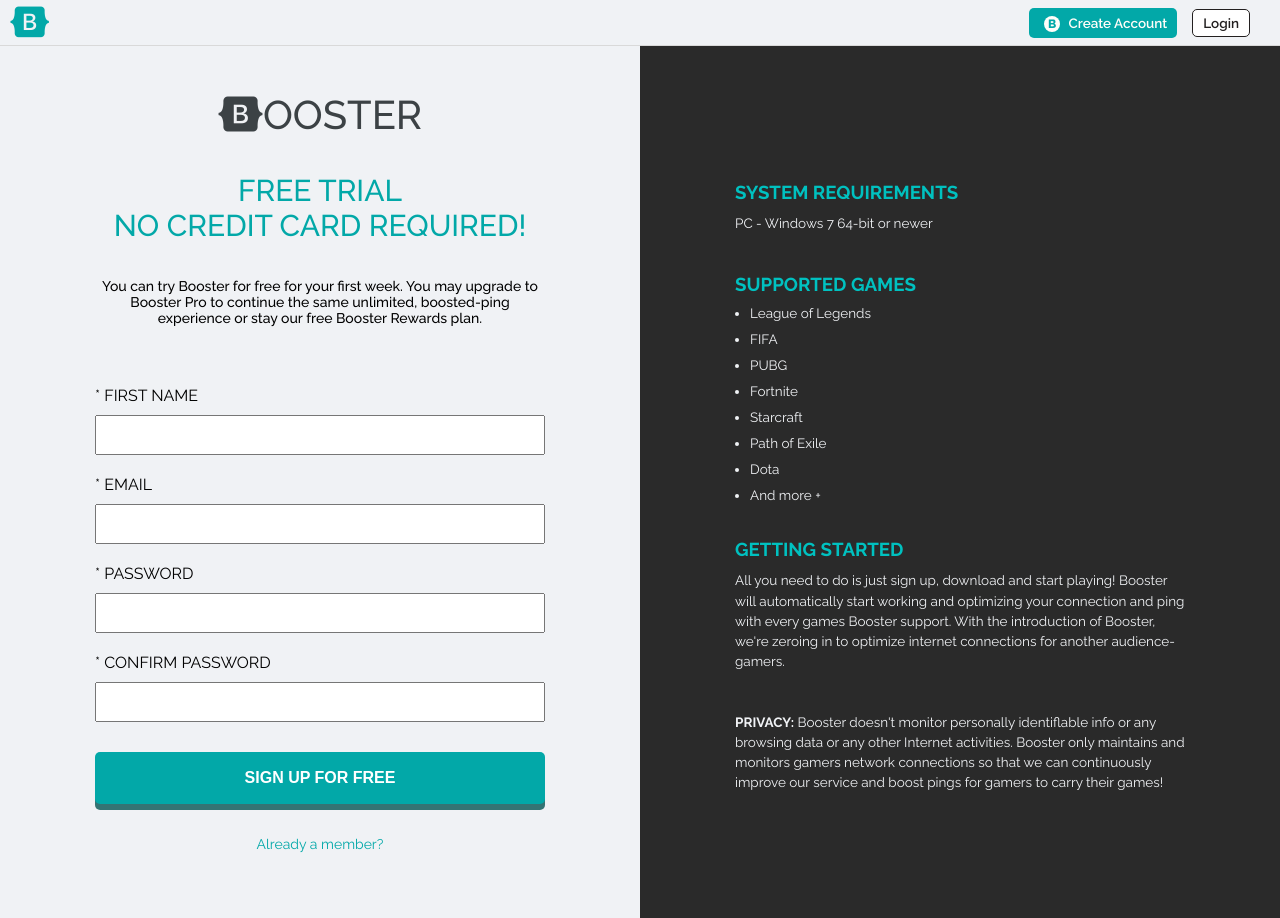
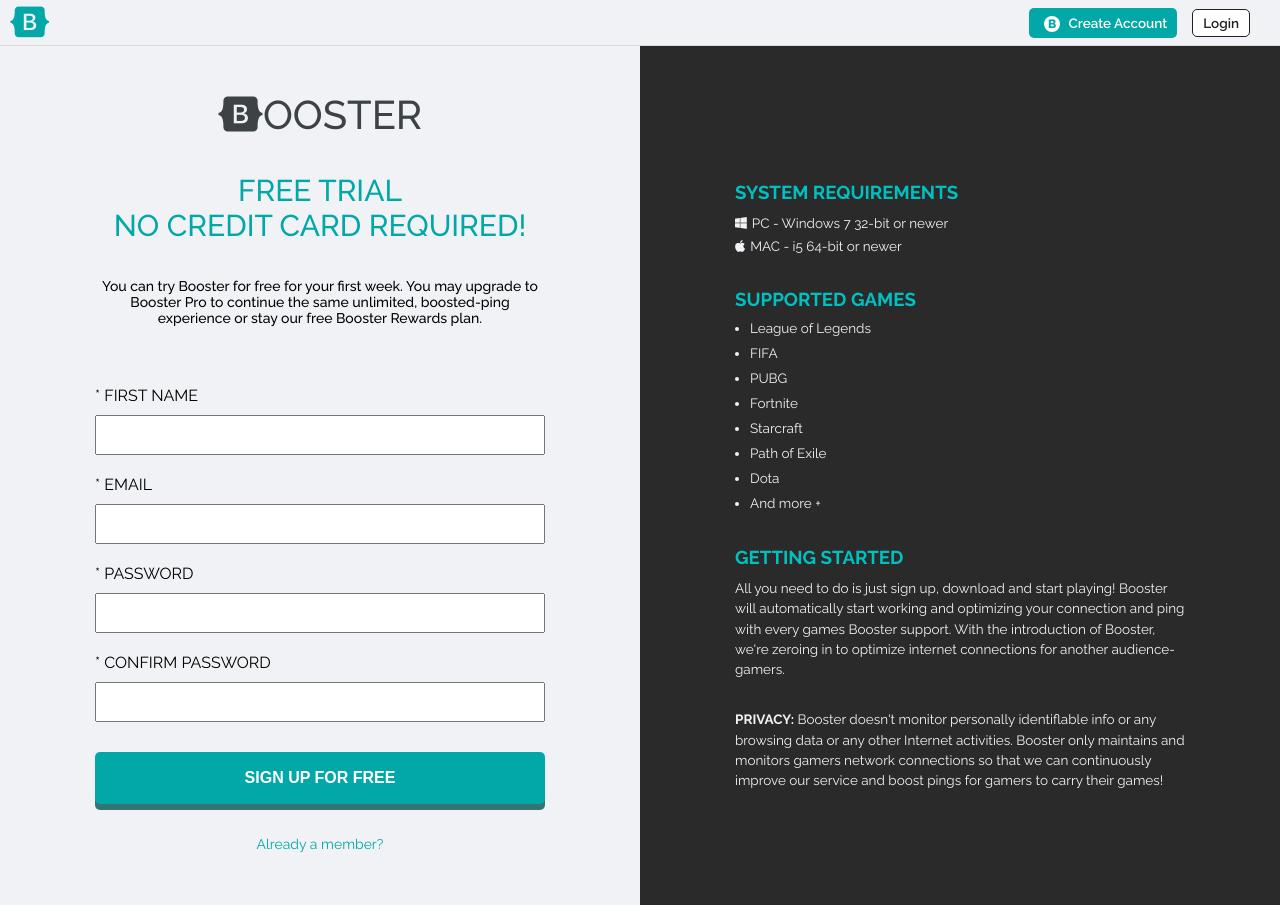
Before and after one commit to Gimorhee/Booster, a React (Create React App) app: page /register in a window 1280 px wide. Built offline with nearby package versions, Linux system fonts and the light colour scheme.

Commit message:
Minor edits on Regiter Component

```diff
--- a/src/components/User/RegisterRight.js
+++ b/src/components/User/RegisterRight.js
@@ -8,7 +8,11 @@
       <div className="Right-Inner">
         <div className="Right-Content">
           <h3>SYSTEM REQUIREMENTS</h3>
-          <p>PC - Windows 7 64-bit or newer</p>
+          <p>
+            <i className="fab fa-windows"></i>PC - Windows 7 32-bit or newer{" "}
+            <br />
+            <i className="fab fa-apple"></i>MAC - i5 64-bit or newer
+          </p>
           <h3>SUPPORTED GAMES</h3>
           <ul>
             <li>League of Legends</li>
--- a/src/styles/User/User.css
+++ b/src/styles/User/User.css
@@ -136,9 +136,14 @@
 }
 
 .Register-Container .Right-Container .Right-Inner .Right-Content p {
-  margin-bottom: 40px;
+  margin-bottom: 30px;
   font-size: 13.5px;
   line-height: 1.5;
+}
+
+.Register-Container .Right-Container .Right-Inner .Right-Content p i {
+  margin-right: 5px;
+  margin-bottom: 5px;
 }
 
 .Register-Container .Right-Container .Right-Inner .Right-Content ul {
@@ -147,7 +152,7 @@
 }
 
 .Register-Container .Right-Container .Right-Inner .Right-Content ul li {
-  margin-bottom: 10px;
+  margin-bottom: 9px;
   font-size: 13.5px;
 }
 
--- a/src/styles/User/User.scss
+++ b/src/styles/User/User.scss
@@ -128,9 +128,14 @@
         }
 
         p {
-          margin-bottom: 40px;
+          margin-bottom: 30px;
           font-size: 13.5px;
           line-height: 1.5;
+
+          i {
+            margin-right: 5px;
+            margin-bottom: 5px;
+          }
         }
 
         ul {
@@ -138,7 +143,7 @@
           margin-bottom: 35px;
 
           li {
-            margin-bottom: 10px;
+            margin-bottom: 9px;
             font-size: 13.5px;
           }
         }
```
Also changed, not shown: 1 other file (tests, documents, lock files or other folders).
